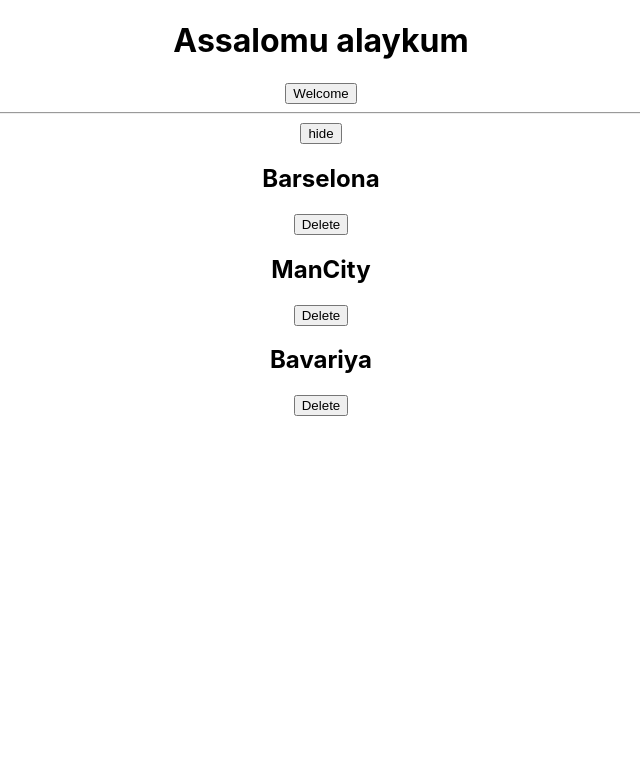
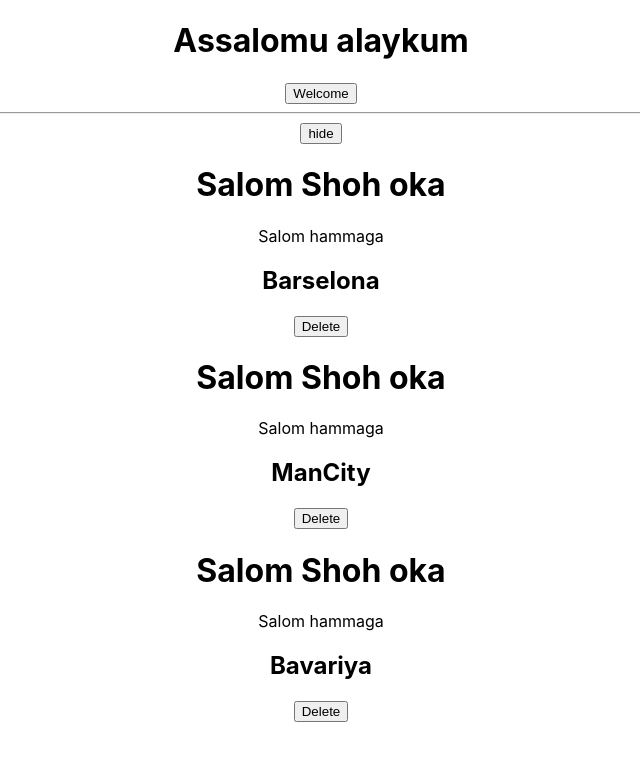
Before and after one commit to JumanazarB/react_8-9, a React (Create React App) app: page / in a window 1280 px wide. Shown: the top 760 px of the page, without its empty margins (319-959 px from the left). Built offline with nearby package versions, Linux system fonts and the light colour scheme.

Commit message:
added new lesson and cods

```diff
--- a/public/index.html
+++ b/public/index.html
@@ -20,6 +20,6 @@
       <!--12 chi dars: malumotlarni list qilib chiqarish: demak o'zgaruvchiga useState usulida elon qilingan malumotlar massiv yani list ko'rinishida berilgan bo'lsin bunda nima qilish kk. bunda komponent ichida funcsiya ishlatsa buladi, va massivni map() funcsiyasidan foydalangan holda, malumotlarni ekranga uzatamiz yoki ular ustida ishlaymiz. Yana bir muhim malumot reactda har bir html div tegi alohida key bilan yozish kerak, yozmasa ham ishledi, faqat konsoldea xatolik beradi, buniqulay tomoni backend qism bilan ishlaganda ham bu keylardan foydalanamiz.   -->
       <!--13-dars. delete list. bunda birnechta yechimlar mavjud. lekin eng maqbul yechim prev dan foydalanishdir. bunda setEvents() (useStatening tegishli funcsiyasi) ichida Callback funcsiya beramiz va bu callbeck funcsiya shu usestatening malumot qismini o'z ichiga olgan buladi. vA ULAR ustida bemalol ishlasa buladi. qisqa va lumda kurinishda shu.  -->
       <!--14 chi dars. Figurni qavslar ichida boolen operatorlaridan foydalansa buladimi albatta. bunda asosan && yani va operatoridan foyladaniladi. bu operator qolip vazifasini bajatrib beradi yani hardoim bu birinchi fart tug'ri bulsagina ikkinchi shartga utishga rusat beradi, va h.k-->
-
+    <!--16 dars. Props. biz biror sayt yozayotganimizda odatda bir nechta yoki bir necha 10 lab componentlar bilan ishlashga to'g'ri keladi, bunda hamma componentlarni bitta alohida papkaga joylashtirsh maqsadga muvofiqdir, va component export qilinadi va App.js ichida export qilinadi, har bir komponentga alohida .css file ochil style bersa ham App.css da style bersa ham buladi, ammo App.css da style bergan maqsadga muvofiqdir. Har xil komponent ichida odatda bir xil malumot ustida ishlaganimizda uni qayta elon qilishga majbur bulishimiz buning natijasida xatoliklar kelib chiqishi mumkin, shuning ucun muammo yechimi sifatida App dan malomot chhaqirib ishlatish maqsadga muvofiq. bunda albatta props yordamga keladi, prosp bu App js ichida elon qilingan narsani boshqa komponent ichida ishlatish uchun ishlatiladi, o'zgaruvchi avval App js ichida yoziladi va props kalit so'zi orqali obyekt ko'rinishida componentga uzatiladi. -->
   </body>
 </html>
--- a/src/App.js
+++ b/src/App.js
@@ -1,5 +1,6 @@
 import './App.css';
 import { useState } from 'react';
+import Title from './component/Title';
 function App() {
   const [name, setName] = useState('Assalomu alaykum')
   const [shownBoolen, setShownBoolen] = useState(true);
@@ -34,6 +35,7 @@
         events.map((event) => {
           return (
             <div key={event.rank}>
+              <Title title = "Salom Shoh oka" subtitle = "Salom hammaga"/>
               <h2>{event.title}</h2>
               <button onClick={() => itemDelete(event.rank)}>Delete</button>
             </div>)
--- /dev/null
+++ b/src/component/Title.js
@@ -0,0 +1,11 @@
+
+
+const Title = ({title, subtitle})=>{
+    return (
+        <div>
+            <h1 className="title">{title}</h1>
+            <p className="subtitle">{subtitle}</p>
+        </div>
+    )
+}
+export default Title;
```
